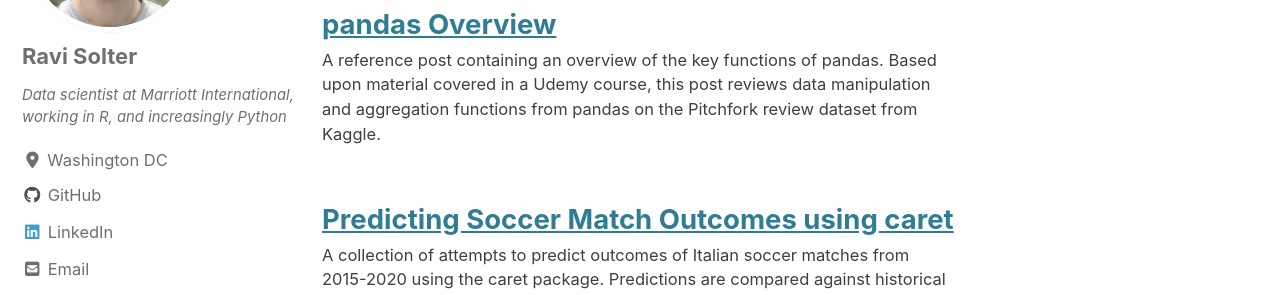
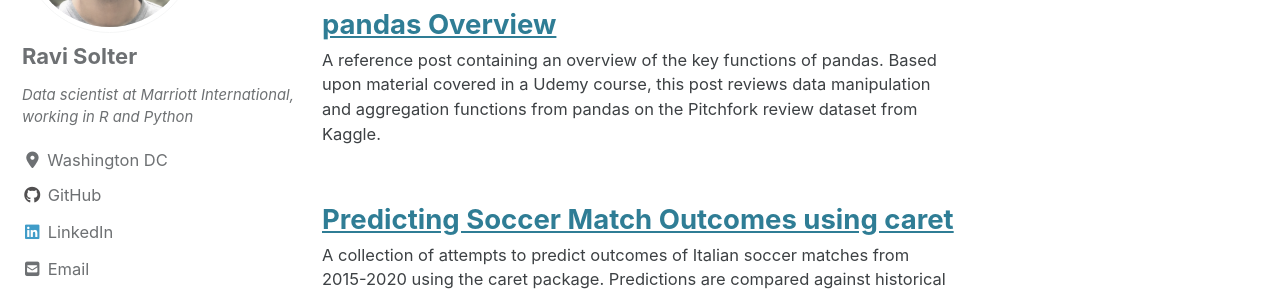
Before and after one commit to rsolter/rsolter.github.io, a Jekyll site: the page built from index.html, in a window 1280 px wide. Shown: the part 573-868 px from the top of the page. Built offline with Jekyll 4.4.1, drawn with Linux system fonts in a browser that asks for light colours; cached includes are drawn as plain includes; nearby versions of some CDN libraries; the list of posts is cut into pages by our own code.

Commit message:
removed increasingly

```diff
--- a/_config.yml
+++ b/_config.yml
@@ -95,7 +95,7 @@
 author:
   name             : "Ravi Solter"
   avatar           : "/assets/images/va_photo-01.jpeg"
-  bio              : "Data scientist at Marriott International, working in R, and increasingly Python"
+  bio              : "Data scientist at Marriott International, working in R and Python"
   location         : "Washington DC"
   email            : ravisolter@gmail.com
   links:
```
